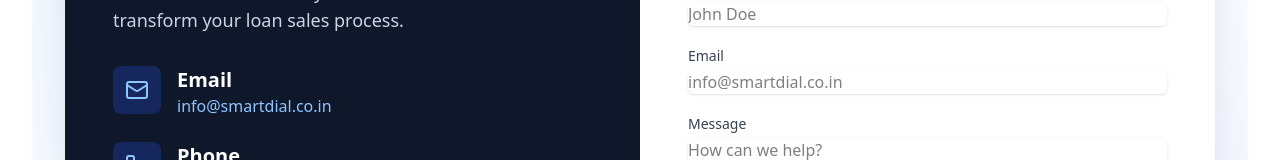
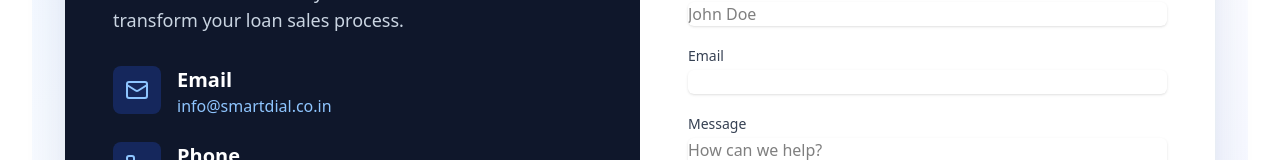
Before and after one commit to neerajk001/smartdial, a React (Vite) app: page / in a window 1280 px wide. Shown: the part 7462-7622 px from the top of the page. Built offline with nearby package versions, Linux system fonts and the light colour scheme; no server answers.

Commit message:
removed the placeholder

```diff
--- a/src/components/Contact.jsx
+++ b/src/components/Contact.jsx
@@ -191,7 +191,6 @@ const Contact = () => {
                     value={formData.email}
                     onChange={handleChange}
                     className="block w-full rounded-md border-gray-300 shadow-sm focus:border-blue-500 focus:ring-blue-500"
-                    placeholder="info@smartdial.co.in"
                     required
                   />
                 </div>
```
